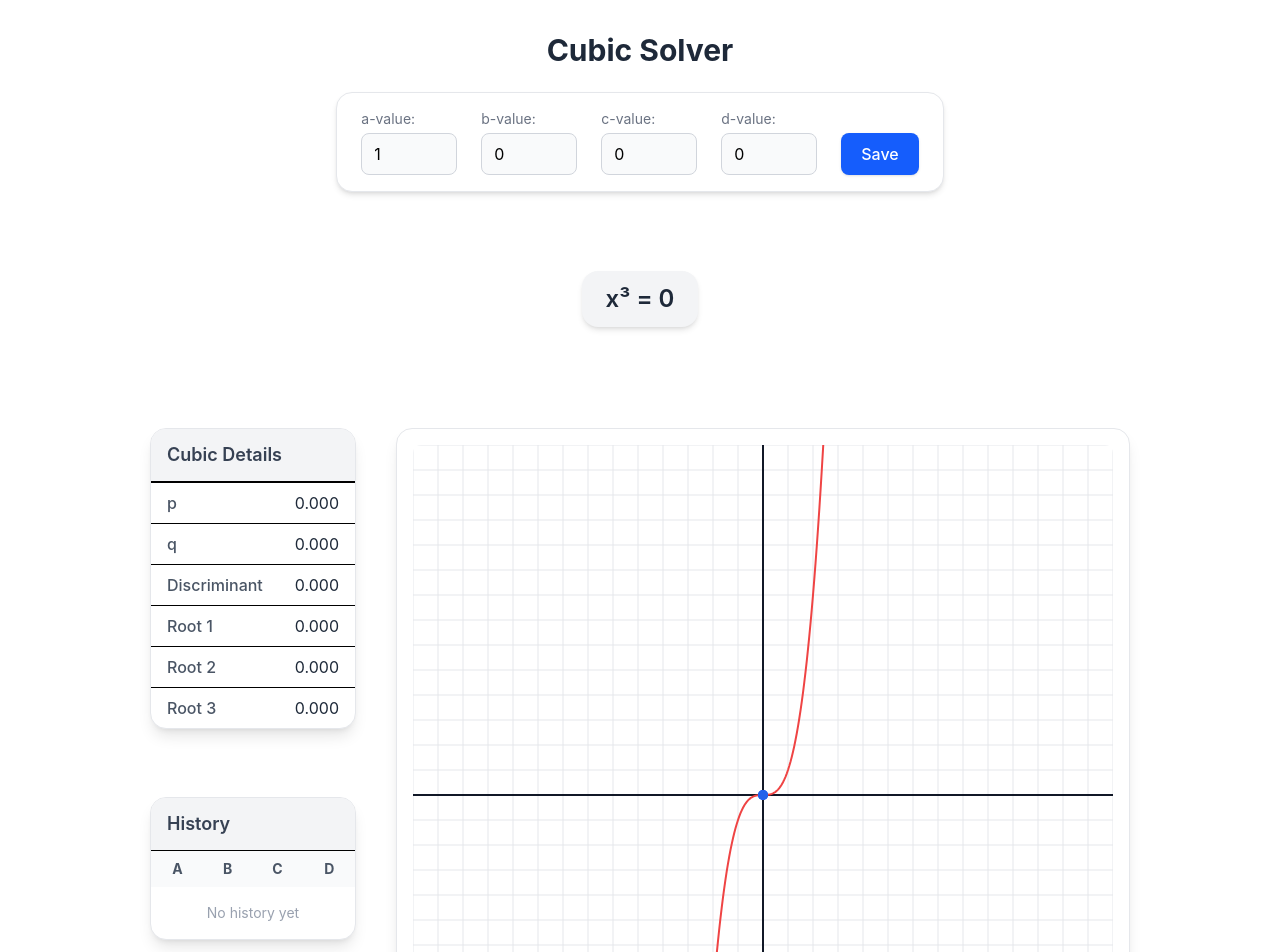
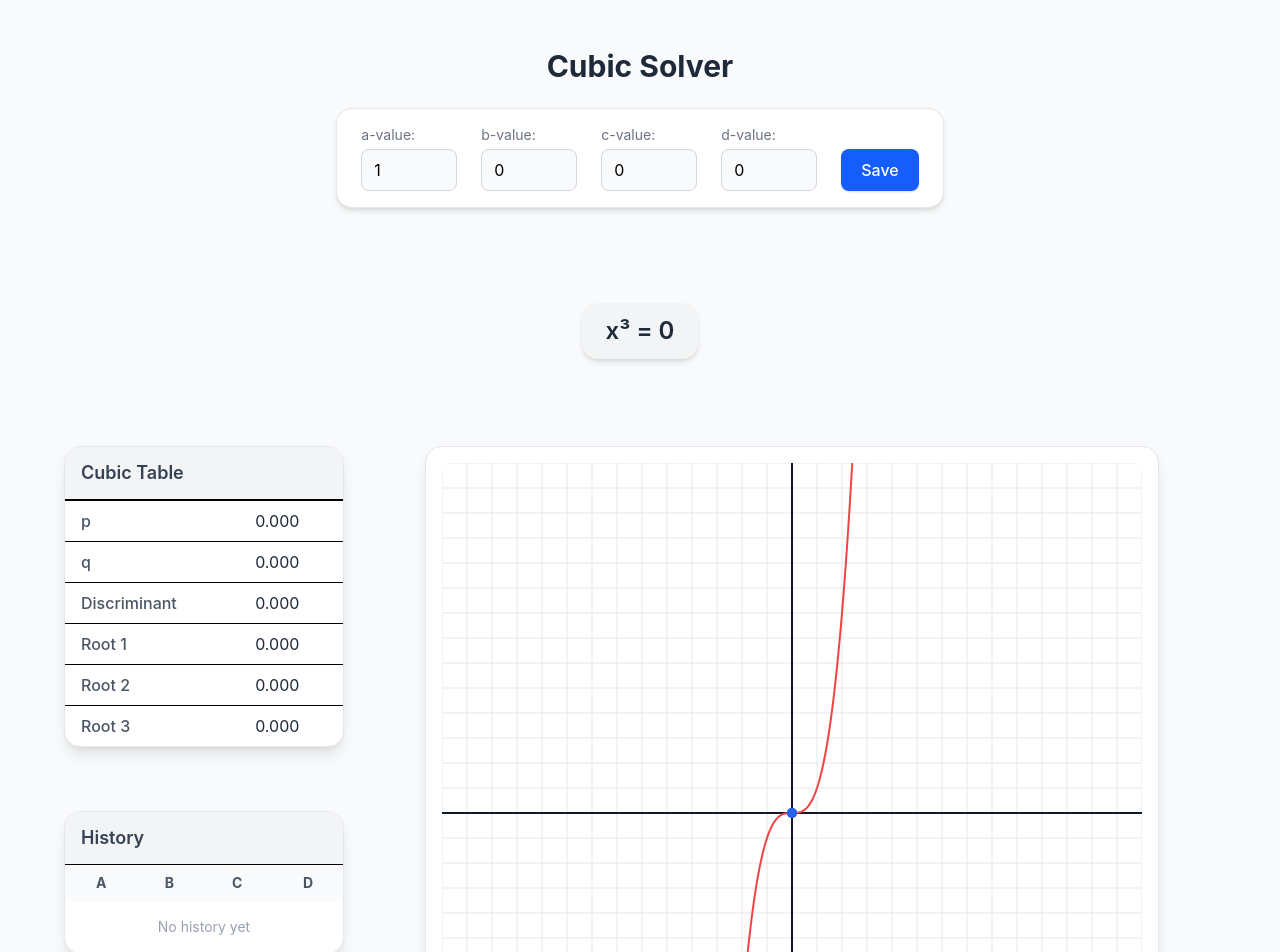
Before and after one commit to Cbenjamin08/assignment-3, a React (Vite) app: page / in a window 1280 px wide. Shown: the top 952 px of the page. Built offline with nearby package versions, Linux system fonts and the light colour scheme.

Commit message:
small tweaks

```diff
--- a/src/App.tsx
+++ b/src/App.tsx
@@ -44,7 +44,7 @@ export const App = () => {
   };
 
   return (
-    <div>
+    <div className="min-h-screen bg-gray-50 px-6 py-4 space-y-4">
       <CubicInput
         a={a}
         b={b}
@@ -56,30 +56,21 @@ export const App = () => {
         setD={setD}
         onSave={() => setHistory([...history, { a, b, c, d }])}
       />
-      {a !== 0 && (
       <CubicEquation
         a={a}
         b={b}
         c={c}
         d={d}
       />
-      )}
-      <div className="flex justify-center items-start gap-[40px] mt-[30px]">
-        <div className="flex flex-col gap-[20px]">
-          {a === 0 ? (
-            <div>
-              <p className="text-[20px] text-center my-[30px] font-medium text-red-500">
-                The coefficient "a" cannot be equal to 0
-              </p>
-            </div>
-          ) : (
+      <div className="max-w-6xl mx-auto">
+        <div className="grid grid-cols-1 lg:grid-cols-[280px_1fr] gap-6">
+          <div className="flex flex-col gap-4">
             <CubicTable
               p={p}
               q={q}
               discriminant={discriminant}
               roots={roots}
             />
-          )}
             <CubicHistory
               history={history}
               setA={setA}
@@ -97,5 +88,6 @@ export const App = () => {
           />
         </div>
       </div>
+    </div>
   );
 };
--- a/src/Components/CubicEquation.tsx
+++ b/src/Components/CubicEquation.tsx
@@ -8,7 +8,7 @@ type CubicEquationProps = {
 export const CubicEquation = ({ a, b, c, d }: CubicEquationProps) => {
     let equation: string = "";
 
-    equation += (a > 0 ? (a === 1 ? "" : a) : (Math.abs(a) === 1 ? "-" : a)) + "x³";
+    equation += (a > 0 ? (a === 1 ? '' : a) : (Math.abs(a) === 1 ? '-' : a)) + 'x³';
     equation += (b === 0 ? "" : (b > 0 ? " + " + (b === 1 ? "" : b) : " - " + (Math.abs(b) === 1 ? "" : Math.abs(b))) + "x²");
     equation += (c === 0 ? "" : (c > 0 ? " + " + (c === 1 ? "" : c) : " - " + (Math.abs(c) === 1 ? "" : Math.abs(c))) + "x");
     equation += (d === 0 ? "" : (d > 0 ? " + " + d : " - " + Math.abs(d))) + " = 0";
--- a/src/Components/CubicTable.tsx
+++ b/src/Components/CubicTable.tsx
@@ -11,7 +11,7 @@ export const CubicTable = ({ p, q, discriminant, roots }: CubicTableProps) => {
             <div className="w-full max-w-md bg-white rounded-2xl shadow-lg border border-gray-200 overflow-hidden">
                 <div className="bg-gray-100 px-4 py-3 border-b">
                     <h2 className="text-lg font-semibold text-gray-700">
-                        Cubic Details
+                        Cubic Table
                     </h2>
                 </div>
                 <table className="w-full text-left border-collapse">
```
Lines whose indentation alone changed are shown as unchanged.
